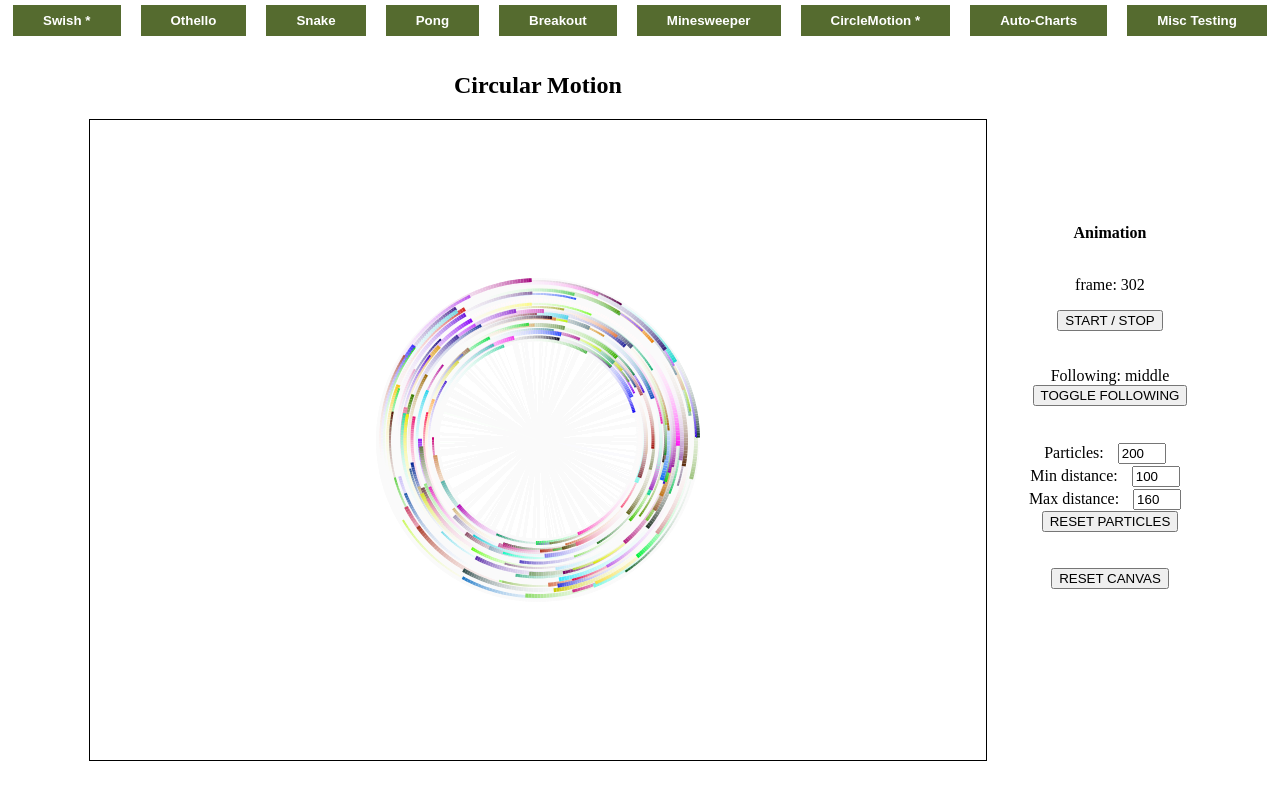
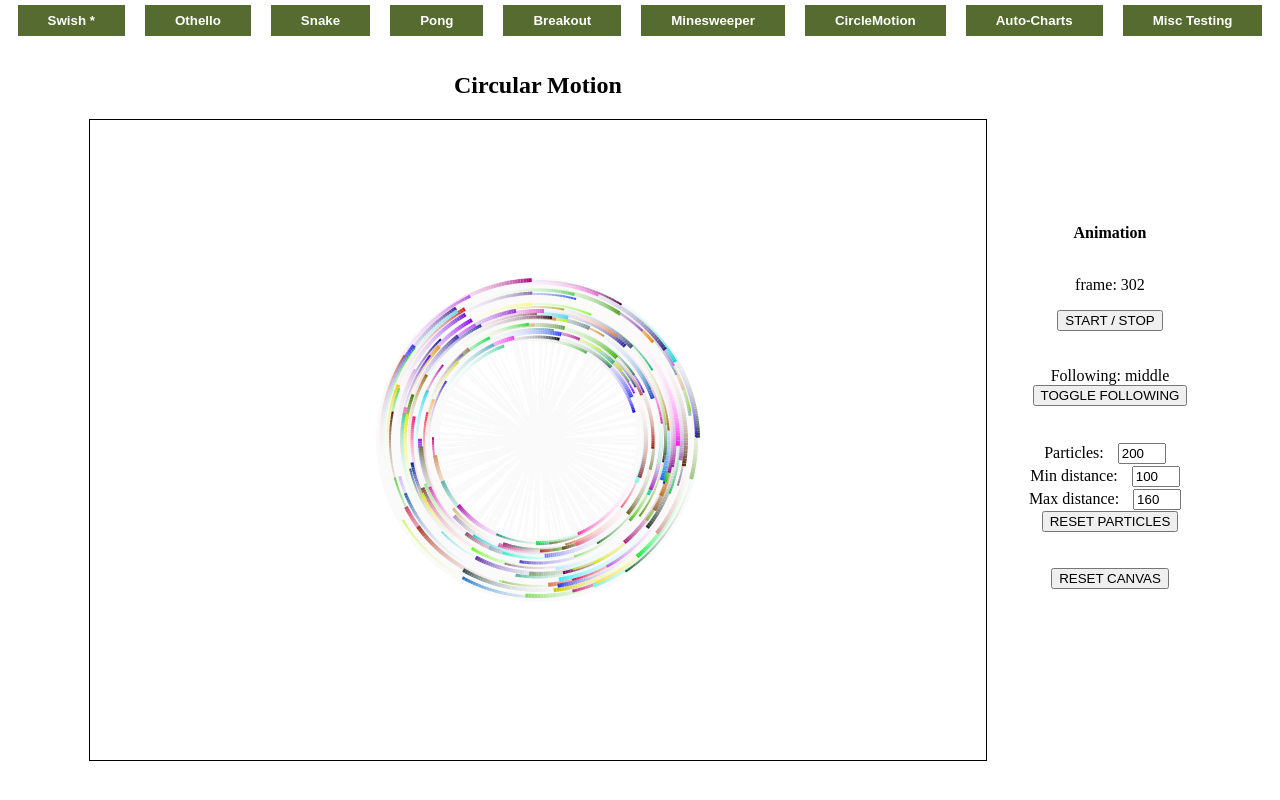
Before and after one commit to apoyhonen/base, a Vue app: page / in a window 1280 px wide. Built offline with nearby package versions, Linux system fonts and the light colour scheme.

Commit message:
circlemotion marked ready

```diff
--- a/src/App.vue
+++ b/src/App.vue
@@ -38,7 +38,7 @@ apps.push({ refName: 'snake', name: 'Snake' });
 apps.push({ refName: 'pong', name: 'Pong' });
 apps.push({ refName: 'breakout', name: 'Breakout' });
 apps.push({ refName: 'minesweeper', name: 'Minesweeper' });
-apps.push({ refName: 'circlemotion', name: 'CircleMotion *' })
+apps.push({ refName: 'circlemotion', name: 'CircleMotion' })
 apps.push({ refName: 'canvascharts', name: 'Auto-Charts' });
 apps.push({ refName: 'misctesting', name: 'Misc Testing' });
 
```
